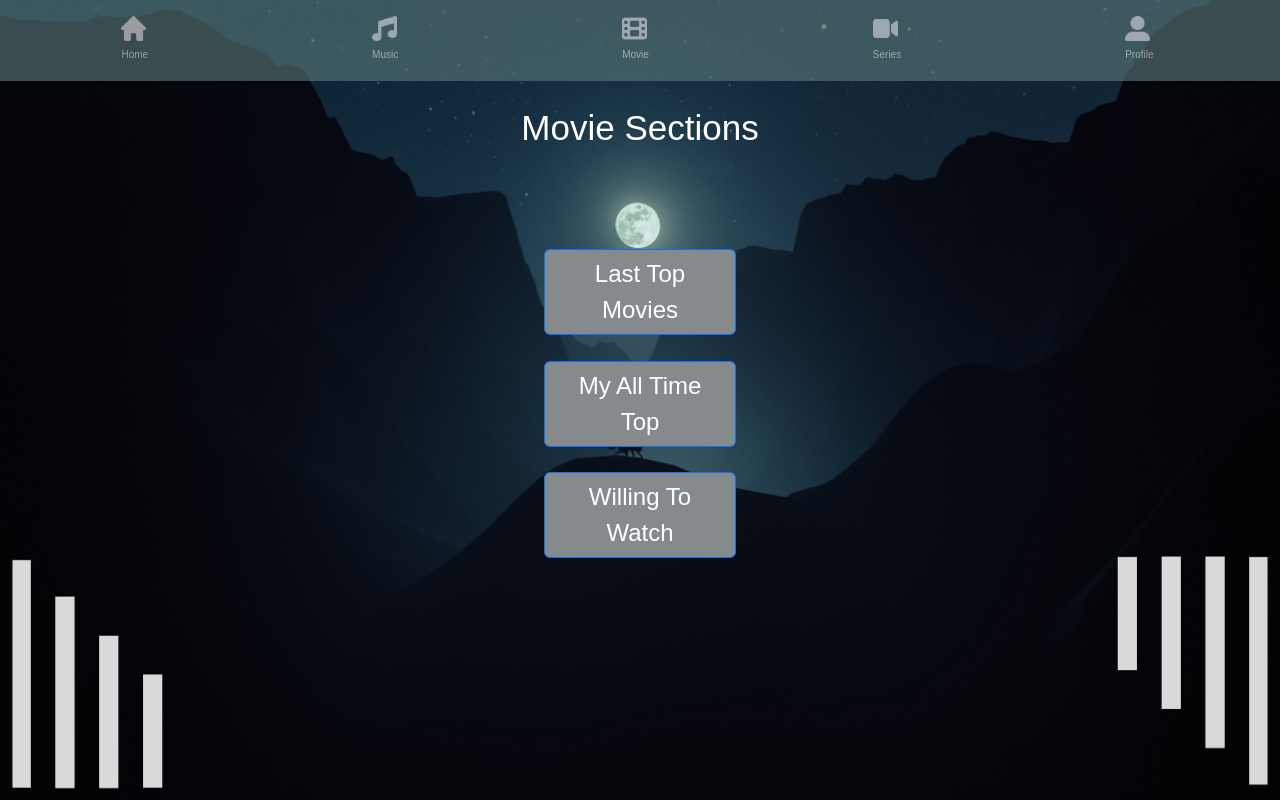
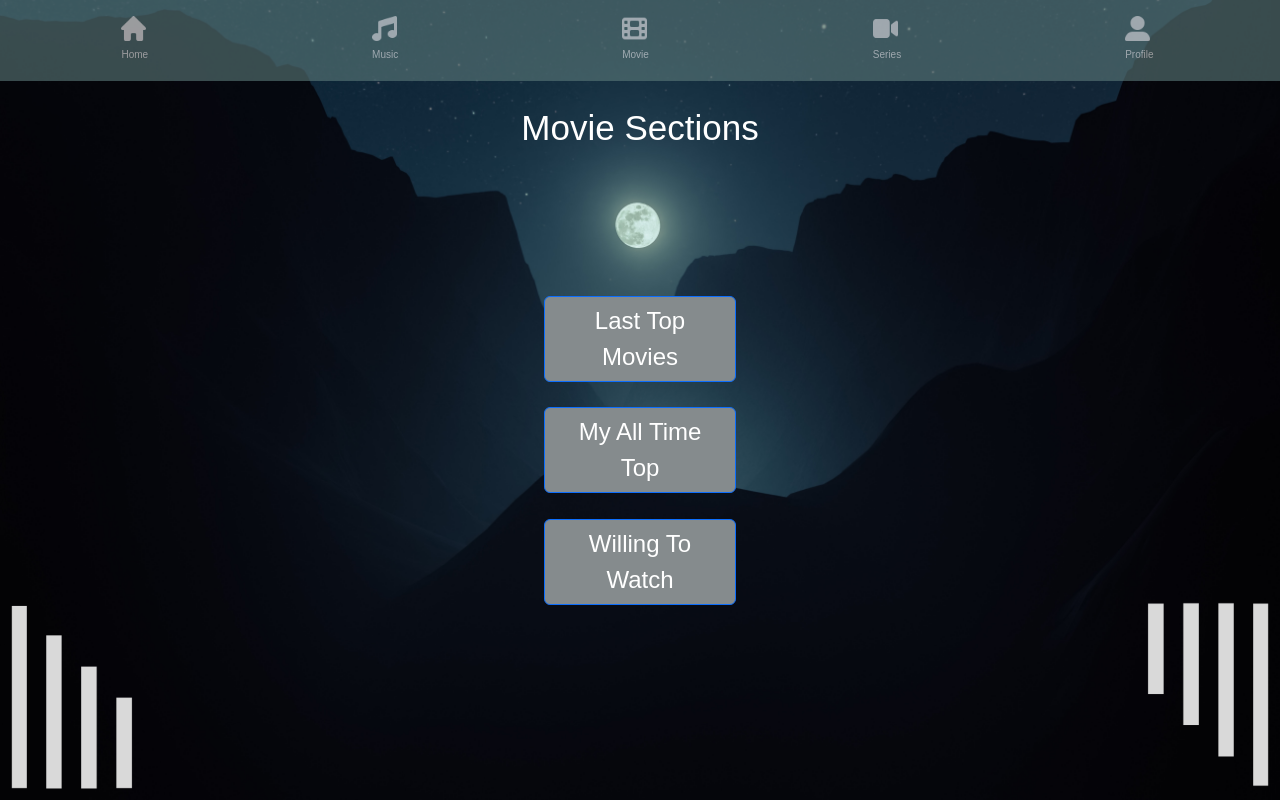
Before and after one commit to GilbertONJ/Kovacs_Gilbert_Angular_Project, an Angular app: page /movie in a window 1280 px wide. Built offline with nearby package versions, Linux system fonts and the light colour scheme.

Commit message:
Creating decoration

```diff
--- a/src/app/Pages/movie/movie.component.html
+++ b/src/app/Pages/movie/movie.component.html
@@ -11,11 +11,11 @@
             <tr>
                 <td style="text-align: left;">
                     <!-- Az első kép a bal alsó sarokban -->
-                    <img style="transform: rotate(180deg); margin-left: 0;" src="../../../assets/tune.png" width="25%" height="25%">
+                    <img style="transform: rotate(180deg); margin-left: 0;" src="../../../assets/tune.png" width="20%" height="20%">
                 </td>
                 <td style="text-align: right;">
                     <!-- A második kép a jobb alsó sarokban -->
-                    <img style="margin-right: 0;" src="../../../assets/tune.png" width="25%" height="25%">
+                    <img style="margin-right: 0;" src="../../../assets/tune.png" width="20%" height="20%">
                 </td>
             </tr>
         </table>
--- a/src/app/Pages/music/music.component.html
+++ b/src/app/Pages/music/music.component.html
@@ -11,11 +11,11 @@
             <tr>
                 <td style="text-align: left;">
                     <!-- Az első kép a bal alsó sarokban -->
-                    <img style="transform: rotate(180deg); margin-left: 0;" src="../../../assets/tune.png" width="25%" height="25%">
+                    <img style="transform: rotate(180deg); margin-left: 0;" src="../../../assets/tune.png" width="20%" height="20%">
                 </td>
                 <td style="text-align: right;">
                     <!-- A második kép a jobb alsó sarokban -->
-                    <img style="margin-right: 0;" src="../../../assets/tune.png" width="25%" height="25%">
+                    <img style="margin-right: 0;" src="../../../assets/tune.png" width="20%" height="20%">
                 </td>
             </tr>
         </table>
--- a/src/app/Pages/series/series.component.html
+++ b/src/app/Pages/series/series.component.html
@@ -11,11 +11,11 @@
             <tr>
                 <td style="text-align: left;">
                     <!-- Az első kép a bal alsó sarokban -->
-                    <img style="transform: rotate(180deg); margin-left: 0;" src="../../../assets/tune.png" width="25%" height="25%">
+                    <img style="transform: rotate(180deg); margin-left: 0;" src="../../../assets/tune.png" width="20%" height="20%">
                 </td>
                 <td style="text-align: right;">
                     <!-- A második kép a jobb alsó sarokban -->
-                    <img style="margin-right: 0;" src="../../../assets/tune.png" width="25%" height="25%">
+                    <img style="margin-right: 0;" src="../../../assets/tune.png" width="20%" height="20%">
                 </td>
             </tr>
         </table>
```
